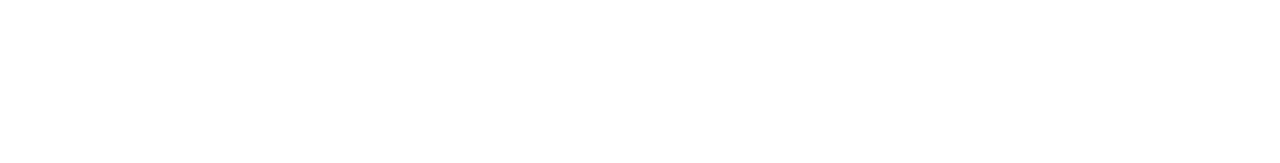
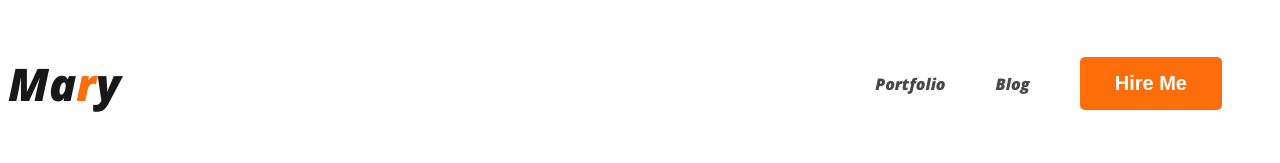
Before and after one commit to 0Karma0/Developer-Portfolio, a plain HTML site: page index.html in a window 1280 px wide. Drawn offline with nearby package versions, Linux system fonts and the light colour scheme.

Commit message:
edited new things

```diff
--- a/index.html
+++ b/index.html
@@ -4,10 +4,21 @@
     <meta charset="UTF-8">
     <meta name="viewport" content="width=device-width, initial-scale=1.0">
     <title>Developer Portfolio</title>
+    <link rel="stylesheet" href="styles/portfolio.css">
+    <link rel="preconnect" href="https://fonts.googleapis.com">
+    <link rel="preconnect" href="https://fonts.gstatic.com" crossorigin>
+    <link href="https://fonts.googleapis.com/css2?family=Open+Sans:ital,wght@1,800&display=swap" rel="stylesheet">
 </head>
 <body>
     <header>
-
+        <nav>
+            <h3 class="nav-title">Ma<span class="text-primary">r</span>y</h3>
+            <ul>
+                <li><a href="">Portfolio</a></li>
+                <li><a href="">Blog</a></li>
+                <li><button class="btn-primary">Hire Me</button></li>
+            </ul>
+        </nav>
     </header>
     <main>
 
--- /dev/null
+++ b/styles/portfolio.css
@@ -0,0 +1,41 @@
+/* common shared styles*/
+body {
+    font-family: 'Open Sans', sans-serif;
+}
+.text-primary{
+    color: #FD6E0A;
+}
+.btn-primary{
+    border-radius: 5px;
+    background: #FD6E0A;
+    border: 0;
+    color: white;
+    font-size: 20px;
+    font-style: normal;
+    font-weight: 700;
+    padding: 15px 35px;
+}
+
+/* nav related styles */
+nav{
+    display: flex;
+    justify-content: space-between;
+    align-items: center;
+}
+.nav-title{
+    color: #181818;
+    font-size: 45px;
+    font-weight: 800;
+}
+nav > ul {
+    display: flex;
+    align-items: center;
+}
+nav li {
+    list-style: none;
+    margin-right: 50px;
+}
+nav a{
+    text-decoration: none;
+    color: var(--Dark-02, #474747);
+}
```
